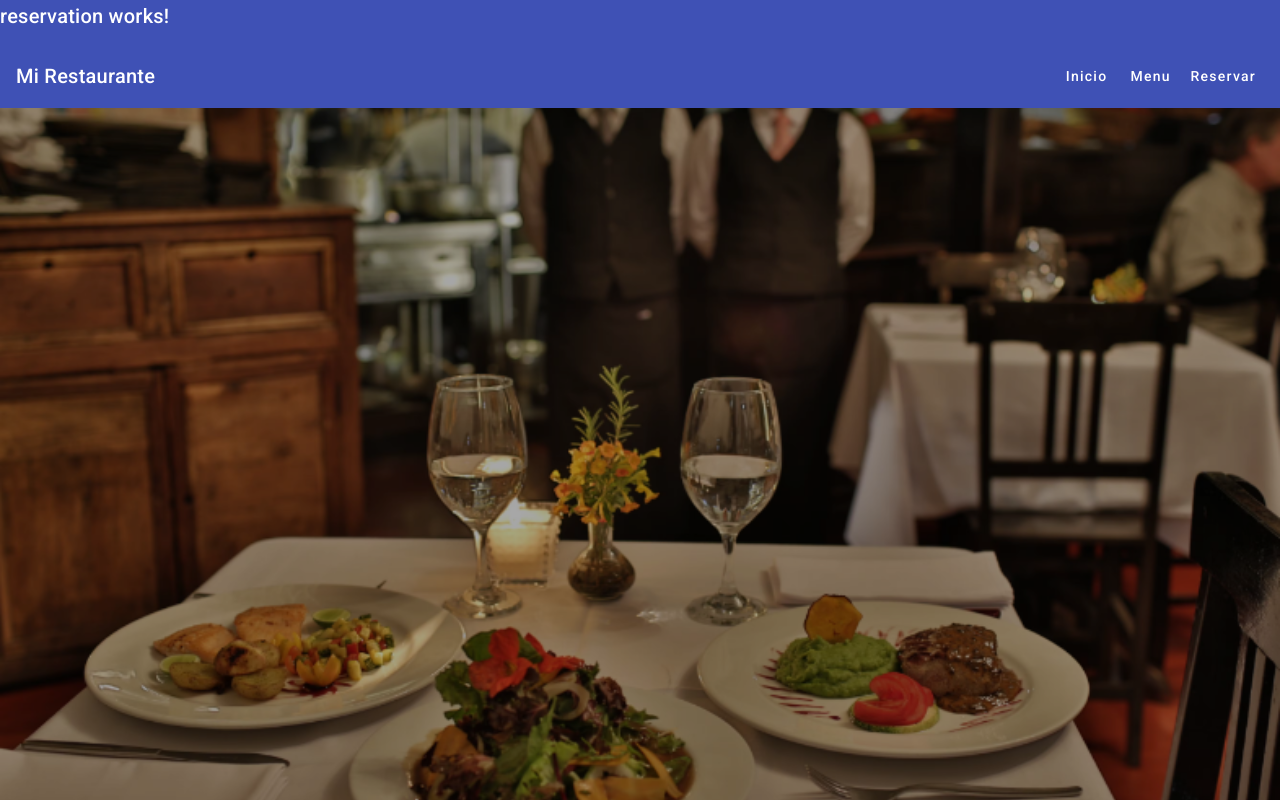
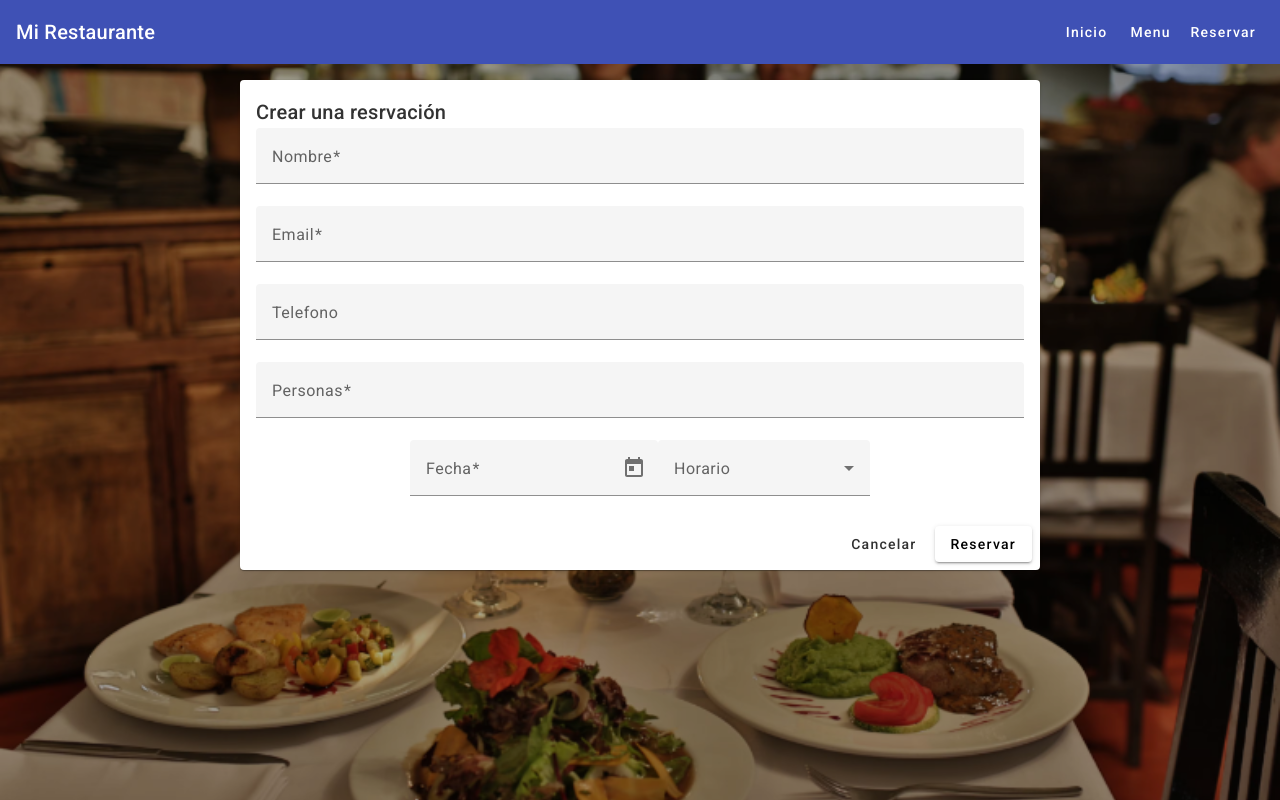
Before and after one commit to Erick-U-erre/daa-restaurant, an Angular app: page /reservation in a window 1280 px wide. Built offline with nearby package versions, Linux system fonts and the light colour scheme.

Commit message:
Creación de forma de reservaciones (parte 2)

```diff
--- a/src/app/menu/menu.component.html
+++ b/src/app/menu/menu.component.html
@@ -1,5 +1,3 @@
-<p>menu works!</p>
-
 <mat-card class="menu-card" *ngFor="let dish of menuList">
     <mat-card-header>
       <mat-card-title>{{dish.title}}</mat-card-title>
--- a/src/app/reservation/reservation.component.css
+++ b/src/app/reservation/reservation.component.css
@@ -0,0 +1,25 @@
+:host {
+    color: rgb(50, 50, 50);
+    text-align: center;
+    position:absolute;
+    top: 10%;
+    -ms-transform: translateY(-50%);
+    transform: translateY(-50%);
+    width: 100%;
+    height: 5%;
+}
+
+.reservation-card {
+    margin: 20px auto;
+    max-width: 800px;
+
+  }
+
+.full-width {
+    width: 100%;
+}
+
+
+    mat-card-actions button {
+        margin-left: 10px;
+    }
--- a/src/app/reservation/reservation.component.html
+++ b/src/app/reservation/reservation.component.html
@@ -1 +1,58 @@
-<p>reservation works!</p>
+<form [formGroup]="form" (ngSubmit)="formSubmit(form)">
+    <mat-card class="reservation-card">
+        <mat-card-header>
+          <mat-card-title>Crear una resrvación</mat-card-title>
+        </mat-card-header>
+        <mat-card-content>
+
+          <!-- Name  -->
+          <mat-form-field class="full-width">
+            <mat-label>Nombre</mat-label>
+            <input matInput type="text" placeholder="Escribe tu nombre" formControlName="name">
+          </mat-form-field>
+
+           <!-- Email  -->
+           <mat-form-field class="full-width">
+            <mat-label>Email</mat-label>
+            <input matInput type="email" placeholder="Escribe tu email" formControlName="email">
+          </mat-form-field>
+
+           <!-- Phone  -->
+           <mat-form-field class="full-width">
+            <mat-label>Telefono</mat-label>
+            <input matInput type="tel" placeholder="Escribe tu telefono" formControlName="phone">
+          </mat-form-field>
+
+           <!-- People  -->
+           <mat-form-field class="full-width">
+            <mat-label>Personas</mat-label>
+            <input matInput type="number" placeholder="No. de personas" formControlName="people">
+          </mat-form-field>
+
+           <!-- Date  -->
+           <mat-form-field>
+            <mat-label>Fecha</mat-label>
+            <input matInput [matDatepicker]="picker" formControlName="reservationDate"/>
+            <mat-datepicker-toggle matIconSuffix [for]="picker"></mat-datepicker-toggle>
+            <mat-datepicker #picker></mat-datepicker>
+          </mat-form-field>
+
+           <!-- Schedule  -->
+           <mat-form-field>
+            <mat-label>Horario</mat-label>
+            <mat-select fromControlName="reservationSchedule">
+              <mat-option value="6">6:00 pm</mat-option>
+              <mat-option value="7">7:00 pm</mat-option>
+              <mat-option value="8">8:00 pm</mat-option>
+              <mat-option value="9">9:00 pm</mat-option>
+            </mat-select>
+          </mat-form-field>
+
+
+        </mat-card-content>
+        <mat-card-actions align="end">
+            <button mat-button type="reset" (click)="formCancel()">Cancelar</button>
+            <button mat-raised-button="primary" type="submit">Reservar</button>
+        </mat-card-actions>
+      </mat-card>
+</form>
```
Also changed, not shown: src/app/app.module.ts (+12 -0 lines).
